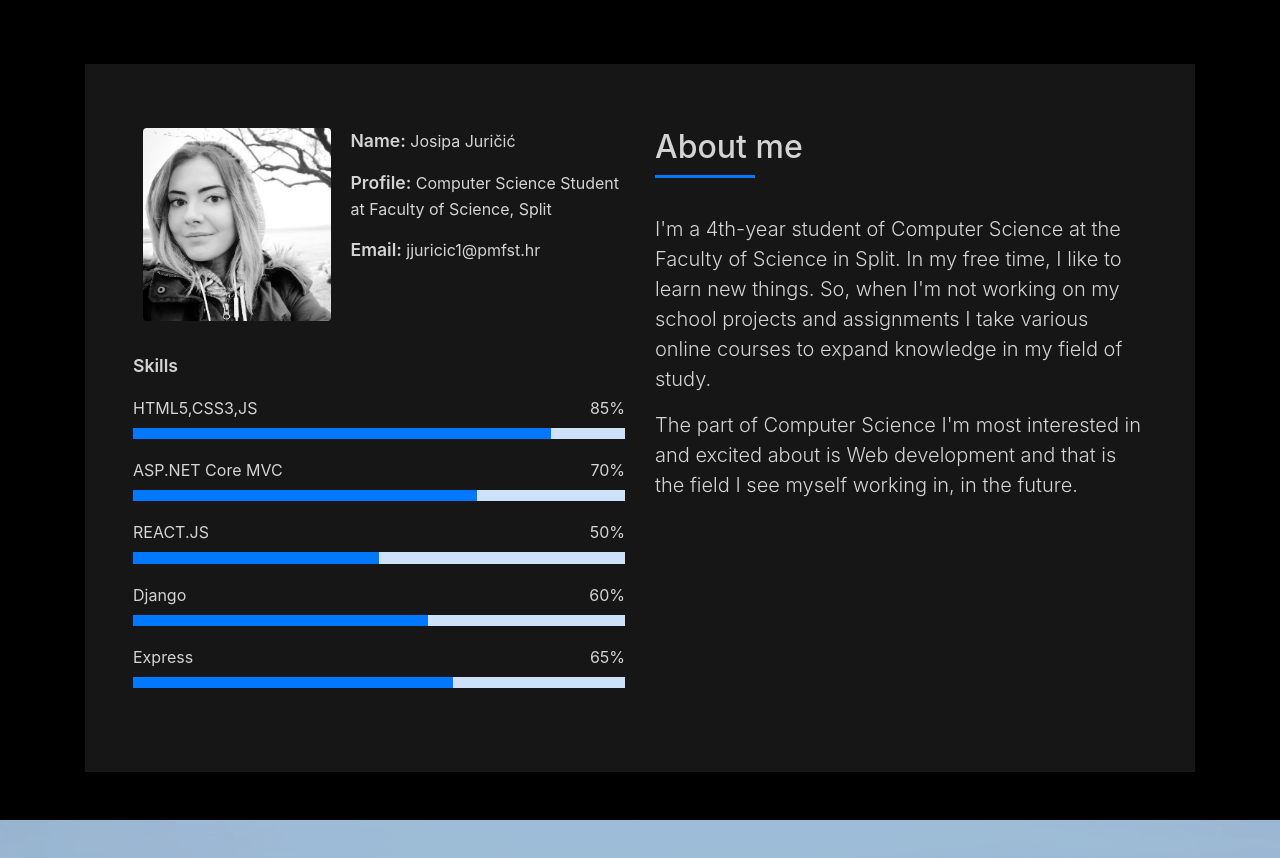
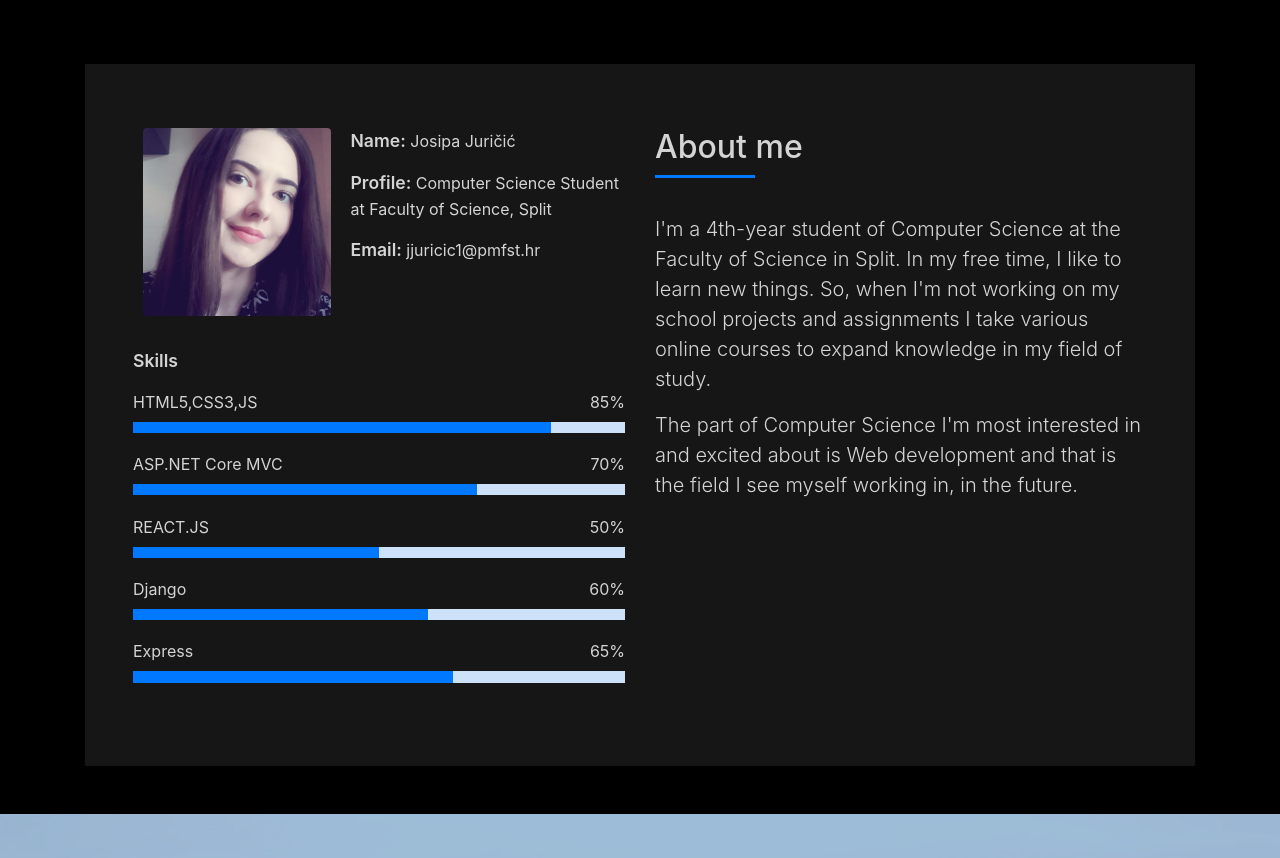
Before and after one commit to jjuricic1/jjuricic1.github.io, a plain HTML site: page index.html in a window 1280 px wide. Shown: the part 800-1658 px from the top of the page. Drawn offline with Linux system fonts and the light colour scheme; files whose address does not match are found by name.

Commit message:
Update index.html

```diff
--- a/index.html
+++ b/index.html
@@ -89,7 +89,7 @@
                   <div class="row">
                     <div class="col-sm-6 col-md-5">
                       <div class="about-img">
-                        <img src="assets/img/profile_image.jpg" class="img-fluid rounded b-shadow-a" alt="">
+                        <img src="assets/img/profile-img.jpg" class="img-fluid rounded b-shadow-a" alt="">
                       </div>
                     </div>
                     <div class="col-sm-6 col-md-7">
```
